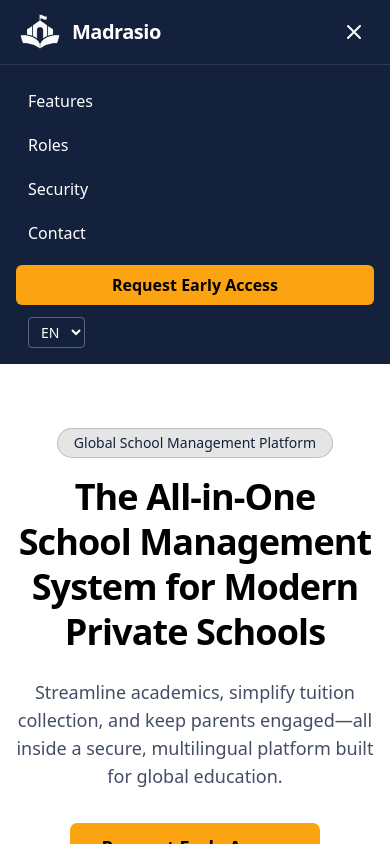
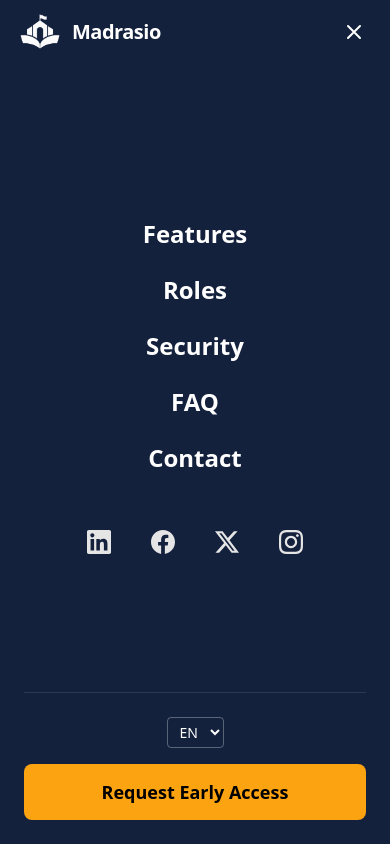
Before and after one commit to houssame-dev/madrasio_showcase, a Next.js app: page / in a window 390 px wide. Both pictures are taken after a click on the button 354 px from the left and 32 px from the top of the page. Shown: the top 844 px of the page. Built offline with nearby package versions, Linux system fonts and the light colour scheme.

Commit message:
feat(ui): refine mobile navbar layout, add floating action buttons, and overhaul FAQ text

```diff
--- a/app/layout.tsx
+++ b/app/layout.tsx
@@ -2,6 +2,8 @@
 
 import type { Metadata } from 'next';
 import type { ReactNode } from 'react';
+
+import FloatingButtons from '@/components/FloatingButtons';
 
 export const metadata: Metadata = {
   title: 'Madrasio | The All-in-One School Management System',
@@ -38,7 +40,10 @@
 }) {
   return (
     <html lang="en">
-      <body className="antialiased bg-[#FFFFFF]">{children}</body>
+      <body className="antialiased bg-[#FFFFFF]">
+        {children}
+        <FloatingButtons />
+      </body>
     </html>
   );
 }
--- a/components/FAQ.tsx
+++ b/components/FAQ.tsx
@@ -12,25 +12,39 @@
 
 const faqs: FaqItem[] = [
   {
-    question: 'Does Madrasio support our country’s specific grading system?',
+    question: "Is our school's data completely private and safe?",
     answer:
-      'Yes. Madrasio uses configurable curriculum versions. You can set custom coefficients, assessment types, passing thresholds, and calculation rules for any academic track.',
+      "Yes. Your school gets its own isolated, bank-grade secure environment. No outside person or other school can ever view or access your students' records, grades, or financial data.",
   },
   {
-    question: 'Can we run our school in multiple languages simultaneously?',
+    question: 'Can we transfer our existing student lists without re-typing everything?',
     answer:
-      'Yes. Administrators, teachers, and parents can each switch between Arabic, French, and English independently, with full support for RTL and LTR layouts.',
+      "Yes. Our team helps you import all your existing Excel lists, student files, and class rosters into Madrasio in minutes so you don't have to enter data manually.",
   },
   {
-    question:
-      "How are our school's records protected from other institutions on the platform?",
+    question: "Can Madrasio adapt to our school's specific grading scale and report cards?",
     answer:
-      'Madrasio uses strict server-side multi-tenancy. Authorization is validated on every single server request, ensuring complete domain and data isolation between schools.',
+      'Yes. Whether your school uses percentage scales, letter grades, or custom evaluation systems, Madrasio customizes report cards and grading systems to match your exact academic standards.',
   },
   {
-    question: 'How long does it take to import our current school data?',
+    question: 'Which languages are supported, and can parents set their own language?',
     answer:
-      'You can onboard your school in minutes by importing student, teacher, and parent rosters via standard CSV/Excel templates.',
+      'Madrasio supports over 12 languages—including Arabic, French, English, and Spanish—with full support for right-to-left (RTL) and left-to-right (LTR) reading. Directors, teachers, and parents can each choose their preferred language independently.',
+  },
+  {
+    question: 'Do our teachers need technical skills to use Madrasio?',
+    answer:
+      'Not at all. Madrasio is designed to be as simple as using a smartphone. If your staff knows how to browse the internet, they can learn Madrasio in under 30 minutes.',
+  },
+  {
+    question: 'How does Madrasio help us manage tuition fees?',
+    answer:
+      'Madrasio provides a clear financial overview of paid, pending, and overdue tuition. It can send automatic payment reminders to parents, saving your administration hours of manual follow-up.',
+  },
+  {
+    question: 'How long does it take to set up Madrasio for our school?',
+    answer:
+      'Your school can be completely set up and ready to go in less than 48 hours. Our setup team manages the configuration for you so your staff can start smoothly.',
   },
 ];
 
--- /dev/null
+++ b/components/FloatingButtons.tsx
@@ -0,0 +1,50 @@
+'use client';
+
+import { useEffect, useState } from 'react';
+import { ArrowUp, MessageCircle } from 'lucide-react';
+
+const WHATSAPP_URL =
+  'https://wa.me/212607991544?text=Hello%20Madrasio%20Team%2C%20I%20would%20like%20more%20information.';
+
+export default function FloatingButtons() {
+  const [showScrollTop, setShowScrollTop] = useState(false);
+
+  useEffect(() => {
+    const handleScroll = () => {
+      setShowScrollTop(window.scrollY > 300);
+    };
+
+    handleScroll();
+    window.addEventListener('scroll', handleScroll, { passive: true });
+    return () => window.removeEventListener('scroll', handleScroll);
+  }, []);
+
+  const scrollToTop = () => {
+    window.scrollTo({ top: 0, behavior: 'smooth' });
+  };
+
+  return (
+    <div className="fixed bottom-6 right-6 z-40 flex flex-col gap-3">
+      {showScrollTop && (
+        <button
+          type="button"
+          onClick={scrollToTop}
+          aria-label="Scroll to top"
+          className="bg-[#14213D] text-[#FFFFFF] border border-[#FCA311] p-3 rounded-full shadow-lg hover:bg-[#FCA311] hover:text-[#000000] transition-all"
+        >
+          <ArrowUp className="h-5 w-5" aria-hidden="true" />
+        </button>
+      )}
+
+      <a
+        href={WHATSAPP_URL}
+        target="_blank"
+        rel="noopener noreferrer"
+        aria-label="Chat with Madrasio on WhatsApp"
+        className="bg-[#25D366] hover:bg-[#20ba5a] text-white p-3.5 rounded-full shadow-xl transition-all duration-300 hover:scale-110 flex items-center justify-center"
+      >
+        <MessageCircle className="h-6 w-6" aria-hidden="true" />
+      </a>
+    </div>
+  );
+}
--- a/components/Navbar.tsx
+++ b/components/Navbar.tsx
@@ -1,21 +1,54 @@
 'use client';
 
-import { useState } from 'react';
+import { useEffect, useState } from 'react';
 
 const NAV_LINKS = [
   { label: 'Features', href: '#features' },
   { label: 'Roles', href: '#roles' },
   { label: 'Security', href: '#security' },
+  { label: 'FAQ', href: '#faq' },
   { label: 'Contact', href: '#contact' },
 ];
 
+const SOCIAL_LINKS = [
+  {
+    label: 'LinkedIn',
+    href: '#',
+    path: 'M20.447 20.452h-3.554v-5.569c0-1.328-.027-3.037-1.852-3.037-1.853 0-2.136 1.445-2.136 2.939v5.667H9.351V9h3.414v1.561h.046c.477-.9 1.637-1.85 3.37-1.85 3.601 0 4.267 2.37 4.267 5.455v6.286zM5.337 7.433c-1.144 0-2.063-.926-2.063-2.065 0-1.138.92-2.063 2.063-2.063 1.14 0 2.064.925 2.064 2.063 0 1.139-.925 2.065-2.064 2.065zm1.782 13.019H3.555V9h3.564v11.452zM22.225 0H1.771C.792 0 0 .774 0 1.729v20.542C0 23.227.792 24 1.771 24h20.451C23.2 24 24 23.227 24 22.271V1.729C24 .774 23.2 0 22.225 0z',
+  },
+  {
+    label: 'Facebook',
+    href: '#',
+    path: 'M24 12.073c0-6.627-5.373-12-12-12s-12 5.373-12 12c0 5.99 4.388 10.954 10.125 11.854v-8.385H7.078v-3.47h3.047V9.43c0-3.007 1.792-4.669 4.533-4.669 1.312 0 2.686.235 2.686.235v2.953H15.83c-1.491 0-1.956.925-1.956 1.874v2.25h3.328l-.532 3.47h-2.796v8.385C19.612 23.027 24 18.062 24 12.073z',
+  },
+  {
+    label: 'X',
+    href: '#',
+    path: 'M18.901 1.153h3.68l-8.04 9.19L24 22.846h-7.406l-5.8-7.584-6.638 7.584H.474l8.6-9.83L0 1.154h7.594l5.243 6.932ZM17.61 20.644h2.039L6.486 3.24H4.298Z',
+  },
+  {
+    label: 'Instagram',
+    href: '#',
+    path: 'M12 2.163c3.204 0 3.584.012 4.85.07 3.252.148 4.771 1.691 4.919 4.919.058 1.265.069 1.645.069 4.849 0 3.205-.012 3.584-.069 4.849-.149 3.225-1.664 4.771-4.919 4.919-1.266.058-1.644.07-4.85.07-3.204 0-3.584-.012-4.849-.07-3.26-.149-4.771-1.699-4.919-4.92-.058-1.265-.07-1.644-.07-4.849 0-3.204.013-3.583.07-4.849.149-3.227 1.664-4.771 4.919-4.919 1.266-.057 1.645-.069 4.849-.069zm0-2.163c-3.259 0-3.667.014-4.947.072-4.358.2-6.78 2.618-6.98 6.98-.059 1.281-.073 1.689-.073 4.948 0 3.259.014 3.668.072 4.948.2 4.358 2.618 6.78 6.98 6.98 1.281.058 1.689.072 4.948.072 3.259 0 3.668-.014 4.948-.072 4.354-.2 6.782-2.618 6.979-6.98.059-1.28.073-1.689.073-4.948 0-3.259-.014-3.667-.072-4.947-.196-4.354-2.617-6.78-6.979-6.98-1.281-.059-1.69-.073-4.949-.073zm0 5.838c-3.403 0-6.162 2.759-6.162 6.162s2.759 6.163 6.162 6.163 6.162-2.759 6.162-6.163c0-3.403-2.759-6.162-6.162-6.162zm0 10.162c-2.209 0-4-1.79-4-4 0-2.209 1.791-4 4-4s4 1.791 4 4c0 2.21-1.791 4-4 4zm6.406-11.845c-.796 0-1.441.645-1.441 1.44s.645 1.44 1.441 1.44c.795 0 1.439-.645 1.439-1.44s-.644-1.44-1.439-1.44z',
+  },
+];
+
 export default function Navbar() {
-  const [isOpen, setIsOpen] = useState(false);
+  const [isMenuOpen, setIsMenuOpen] = useState(false);
 
   const LANGUAGES = ['EN', 'FR', 'ES', 'PT', 'DE', 'IT', 'AR'];
 
   const languageSelectClassName =
     'bg-transparent text-[#FFFFFF] border border-[#FFFFFF]/30 rounded px-2 py-1 text-sm outline-none focus:border-[#FCA311] [&>option]:text-black';
+
+  useEffect(() => {
+    if (isMenuOpen) {
+      document.body.style.overflow = 'hidden';
+    } else {
+      document.body.style.overflow = 'unset';
+    }
+    return () => { document.body.style.overflow = 'unset'; };
+  }, [isMenuOpen]);
 
   return (
     <header className="sticky top-0 z-50 bg-[#14213D] text-[#FFFFFF]">
@@ -74,13 +107,13 @@
         {/* Mobile hamburger toggle */}
         <button
           type="button"
-          onClick={() => setIsOpen((prev) => !prev)}
-          aria-expanded={isOpen}
+          onClick={() => setIsMenuOpen((prev) => !prev)}
+          aria-expanded={isMenuOpen}
           aria-controls="mobile-menu"
-          aria-label={isOpen ? 'Close menu' : 'Open menu'}
+          aria-label={isMenuOpen ? 'Close menu' : 'Open menu'}
           className="inline-flex items-center justify-center rounded-md p-2 text-[#FFFFFF] hover:text-[#E5E5E5] md:hidden"
         >
-          {isOpen ? (
+          {isMenuOpen ? (
             <svg
               xmlns="http://www.w3.org/2000/svg"
               fill="none"
@@ -117,34 +150,53 @@
       </nav>
 
       {/* Mobile navigation */}
-      {isOpen && (
+      {isMenuOpen && (
         <nav
           id="mobile-menu"
           aria-label="Mobile navigation"
-          className="border-t border-white/10 md:hidden"
+          className="fixed inset-x-0 top-16 h-[calc(100dvh-4rem)] bg-[#14213D] text-[#FFFFFF] z-50 flex flex-col justify-between p-6 overflow-y-auto md:hidden"
         >
-          <ul className="space-y-1 px-4 py-4 sm:px-6">
+          {/* Centered Navigation Links & Social Icons Section */}
+          <div className="flex-1 flex flex-col items-center justify-center space-y-8 my-auto w-full">
+            <ul className="flex flex-col items-center justify-center space-y-6 text-center text-2xl font-bold">
               {NAV_LINKS.map((link) => (
                 <li key={link.label}>
                   <a
                     href={link.href}
-                  onClick={() => setIsOpen(false)}
-                  className="block rounded-md px-3 py-2 text-base font-medium text-[#FFFFFF] hover:text-[#E5E5E5]"
+                    onClick={() => setIsMenuOpen(false)}
+                    className="text-[#FFFFFF] hover:text-[#FCA311] transition-colors"
                   >
                     {link.label}
                   </a>
                 </li>
               ))}
-            <li className="pt-2">
+            </ul>
+
+            <div className="flex items-center justify-center space-x-6 pt-4">
+              {SOCIAL_LINKS.map((social) => (
                 <a
-                href="#contact"
-                onClick={() => setIsOpen(false)}
-                className="block rounded-md bg-[#FCA311] px-3 py-2 text-center text-base font-bold text-[#000000]"
+                  key={social.label}
+                  href={social.href}
+                  aria-label={social.label}
+                  className="text-[#E5E5E5] hover:text-[#FCA311] transition-colors p-2"
                 >
-                Request Early Access
+                  <svg
+                    xmlns="http://www.w3.org/2000/svg"
+                    viewBox="0 0 24 24"
+                    fill="currentColor"
+                    className="h-6 w-6"
+                    aria-hidden="true"
+                  >
+                    <path d={social.path} />
+                  </svg>
                 </a>
-            </li>
-            <li className="pt-2 px-3">
+              ))}
+            </div>
+          </div>
+
+          {/* Bottom Section: Language + CTA */}
+          <div className="w-full pt-6 flex flex-col items-center space-y-4 border-t border-[#FFFFFF]/10 mt-auto">
+            <div className="flex justify-center w-full">
               <select
                 aria-label="Select language"
                 defaultValue="EN"
@@ -156,8 +208,15 @@
                   </option>
                 ))}
               </select>
-            </li>
-          </ul>
+            </div>
+            <a
+              href="#contact"
+              onClick={() => setIsMenuOpen(false)}
+              className="w-full bg-[#FCA311] hover:bg-[#FCA311]/90 text-[#000000] font-bold py-3.5 rounded-lg text-center text-lg"
+            >
+              Request Early Access
+            </a>
+          </div>
         </nav>
       )}
     </header>
```
Lines whose indentation alone changed are shown as unchanged.
